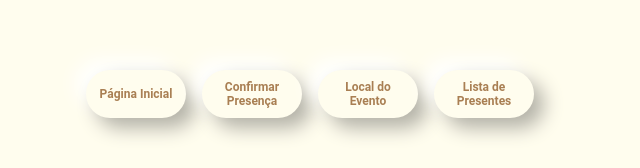
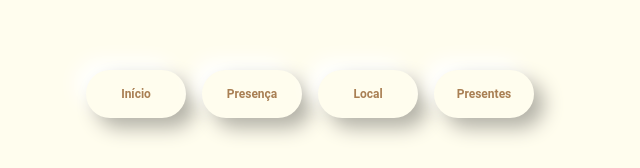
Before and after one commit to azevedev/conv-isaac-raquel, a Vue app: page /lista in a window 1280 px wide. Shown: the part 607-775 px from the top of the page, without its empty margins (330-970 px from the left). Built offline with nearby package versions, Linux system fonts and the light colour scheme; no server answers; the database is empty.

Commit message:
changing...

```diff
--- a/src/App.vue
+++ b/src/App.vue
@@ -12,13 +12,13 @@
     </router-view>
   <div id="nav">
     <div style="min-height: 40px; text-align:center; z-index: 9999; font-size: 10px; width: 100%;">
-      <p v-if="currentRouteName == 'Home'" style="z-index: 9999;">Por favor confirmar presença até dia 26 de Setembro de 2025.</p>
+      <p v-if="currentRouteName == 'Home'" style="z-index: 9999;">Por favor, confirmar presença até dia 26 de Setembro de 2025.</p>
     </div>
     <div class="links" style="margin-bottom: 20px;">
-      <router-link to="/" v-if="currentRouteName !== 'Home'">Página Inicial</router-link>
-      <router-link to="/confirm" v-if="(currentRouteName !== 'Confirm') && (currentRouteName !== 'Confirmed')">Confirmar Presença</router-link>
-      <router-link to="/local" v-if="currentRouteName !== 'Local'" style="min-width: 100px;">Local do Evento</router-link>
-      <router-link to="/presents" v-if="currentRouteName !== 'Presents'">Lista de Presentes</router-link>
+      <router-link to="/" v-if="currentRouteName !== 'Home'">Início</router-link>
+      <router-link to="/confirm" v-if="(currentRouteName !== 'Confirm') && (currentRouteName !== 'Confirmed')">Presença</router-link>
+      <router-link to="/local" v-if="currentRouteName !== 'Local'" style="min-width: 100px;">Local</router-link>
+      <router-link to="/presents" v-if="currentRouteName !== 'Presents'">Presentes</router-link>
     </div>
   </div>
 
```
